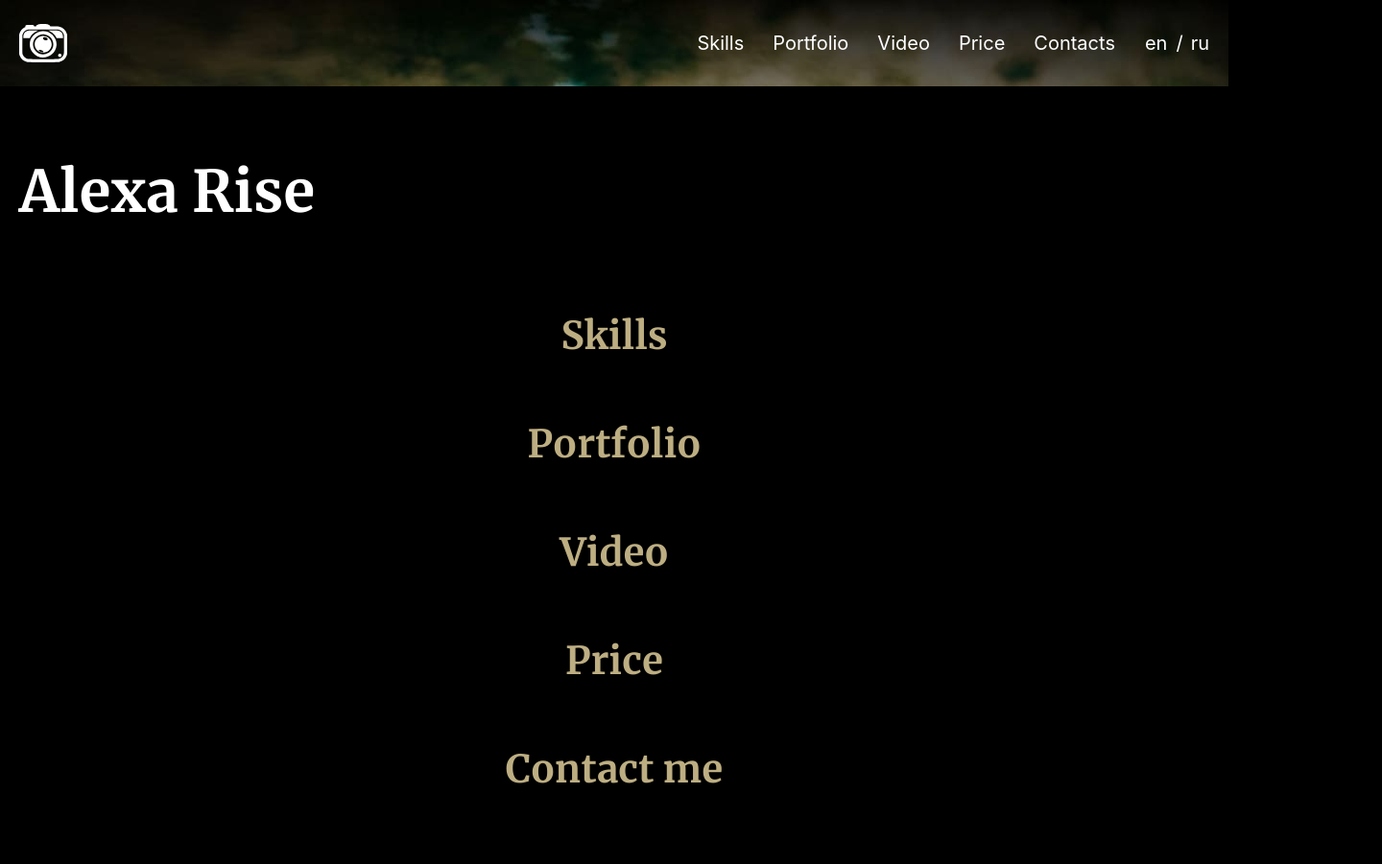
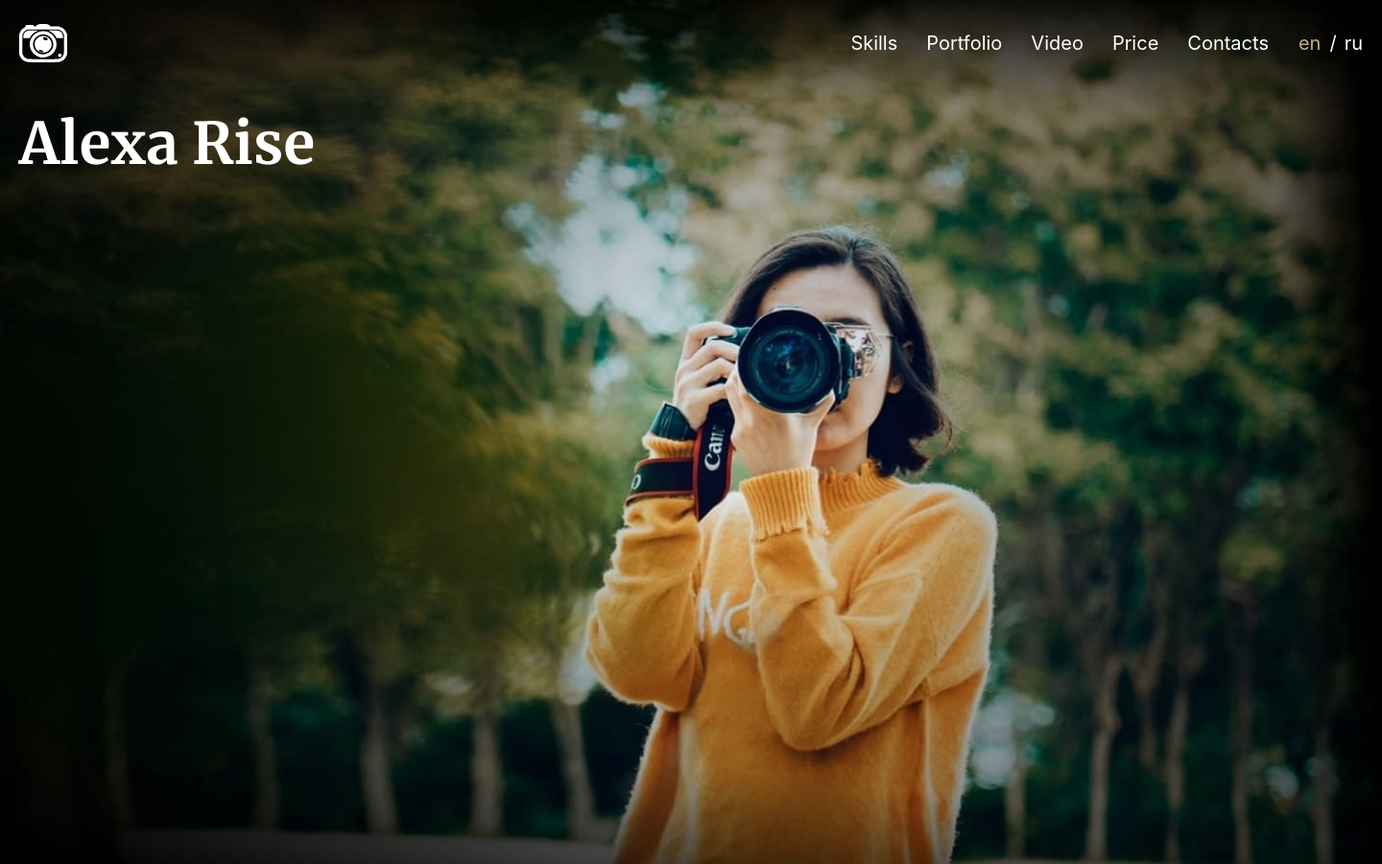
Before and after one commit to maksimizer/maksimizer-JSFEPRESCHOOL, a plain HTML site: page portfolio/index.html in a window 1280 px wide. Shown: the top 901 px of the page at 96% size, 1440 px wide, since content can reach past the window. Before the commit the page ends 876 px from the top, so only its background shows below. Drawn offline with Linux system fonts and the light colour scheme; a web font is replaced by a local one.

Commit message:
feat: add hero background-image

```diff
--- a/portfolio/index.html
+++ b/portfolio/index.html
@@ -28,11 +28,15 @@
     </header>
 
     <main class="main">
+        <div class="hero-container">
+            <section class="container section hero-section">
+                <h1 class="section-title-hero">Alexa Rise</h1>
+            </section>
+        </div>
+
         <div class="container">
-            <section class="section hero-section">
-                <h1 class="section-title-hero">Alexa Rise</h1>
 
-            </section>
+
             <section class="section">
                 <h2 class="section-title" id="skills">Skills</h2>
 
--- a/portfolio/style.css
+++ b/portfolio/style.css
@@ -29,6 +29,7 @@ body {
     font-size: 60px;
     line-height: 120px;
     color: #FFFFFF;
+    margin: 0;
 }
 
 .section-title{
@@ -42,7 +43,7 @@ body {
 }
 
 .container {
-    max-width: 1440px;
+    width: 1440px;
     margin: 0 auto;
     padding: 0 20px;
 }
@@ -92,6 +93,7 @@ body {
 .lang-switch-item-en {
     padding-left: 31px;
     padding-right: 9px;
+    color: #BDAE82;
 }
 
 .lang-switch-item-ru {
@@ -109,3 +111,12 @@ body {
 .nav-link:hover {
     color: #BDAE82;
 }
+
+.hero-container {
+    background: url(assets/img/bg.jpg);
+    background-repeat: no-repeat;
+    background-position: center -90px;
+    height: 910px;
+    width: 1440px;
+    margin: 0 auto;
+}
```
